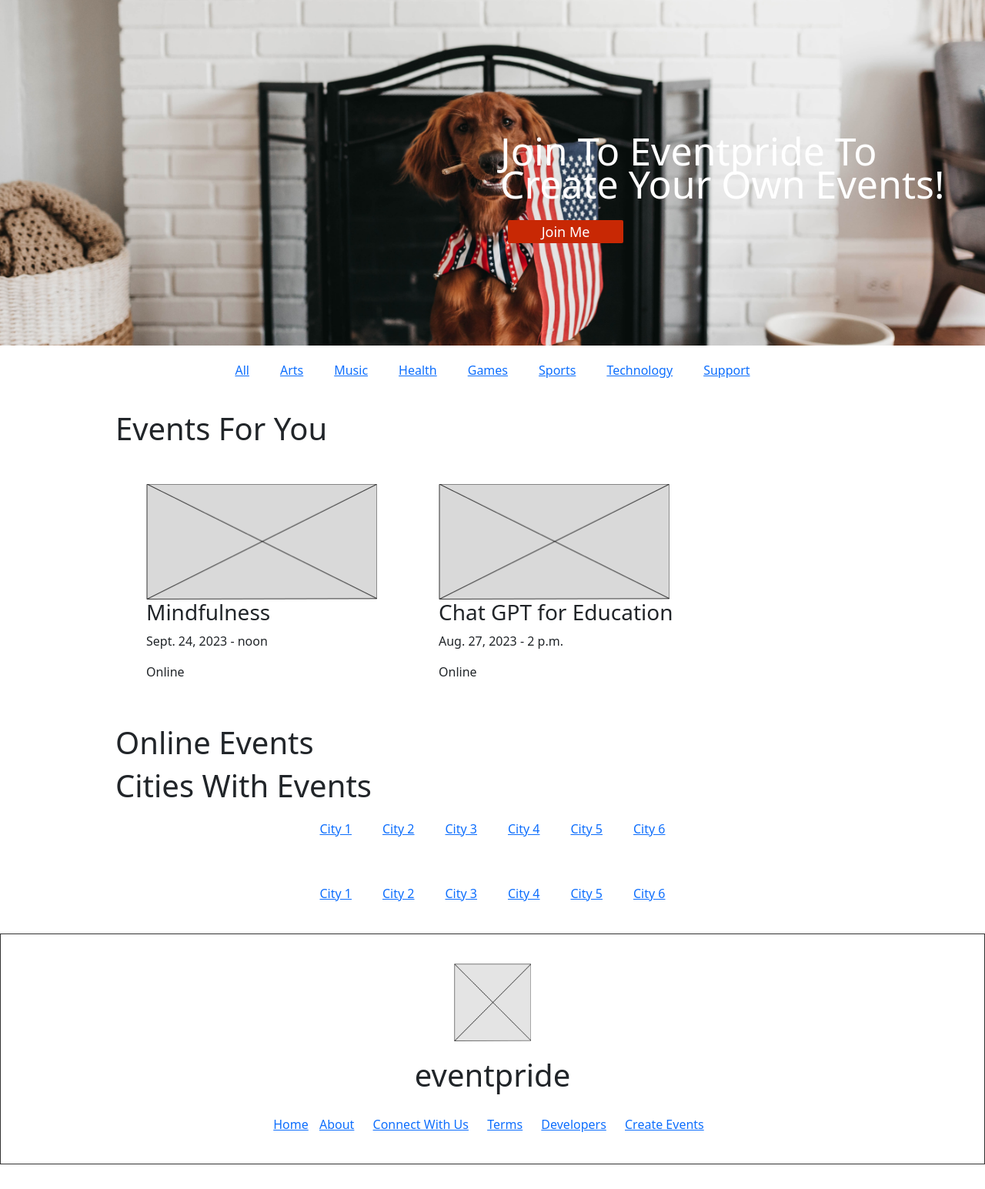
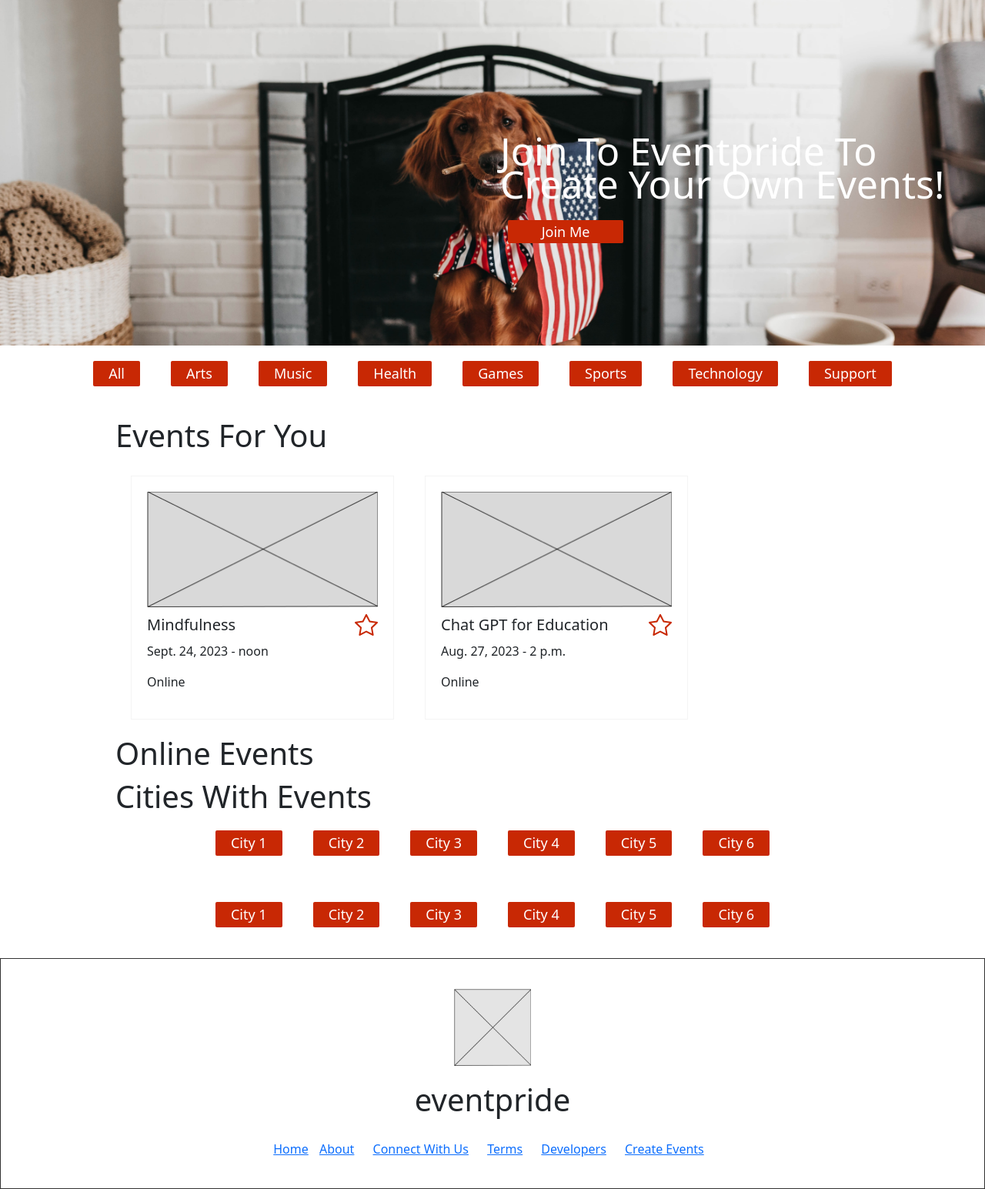
Before and after one commit to mariafernandamurillo/FSDI-120, a Django app: page / in a window 1280 px wide. Shown: the part 41-1586 px from the top of the page at 77% size. Before the commit the page ends 1554 px from the top, so only its background shows below. Run offline with Django 4.2, Linux system fonts and the light colour scheme; data comes from the database, SQL or seed files in the repository; both versions use the stored data as it was after the commit.

Commit message:
First merge

```diff
--- a/events/admin.py
+++ b/events/admin.py
@@ -1,5 +1,6 @@
 from django.contrib import admin
-from .models import Event, Ticket
+from .models import Event, Ticket, Favorite
 
 admin.site.register(Event)
 admin.site.register(Ticket)
+admin.site.register(Favorite)
--- a/events/models.py
+++ b/events/models.py
@@ -12,6 +12,13 @@ CATEGORY_CHOICES = [
     ('Sports', 'Sports'),
     ('Technology', 'Technology'),
     ('Support', 'Support'),
+]
+
+
+STATUS_CHOICES = [
+    ('Published', 'Published'),
+    ('Draft', 'Draft'),
+    ('Archived', 'Archived'),
 ]
 
 MODALITY_CHOICES = [
@@ -45,9 +52,11 @@ class Event(models.Model):
         on_delete=models.CASCADE
     )
     category = models.CharField(max_length=128, choices=CATEGORY_CHOICES, default='Arts')
+    status = models.CharField(max_length=128, choices=STATUS_CHOICES, default='Draft')
     modality = models.CharField(max_length=128, choices=MODALITY_CHOICES, default='Virtual')
     city = models.CharField(max_length=128, choices=CITY_CHOICES, default='San Diego')
     location = PlainLocationField(based_fields=['city'], zoom=7, null=True, blank=True)
+
 
     def __str__(self):
         return self.name
@@ -56,8 +65,14 @@ class Ticket(models.Model):
     join_date = models.DateTimeField(default=timezone.now)
     event = models.ForeignKey(Event, on_delete=models.CASCADE)
 
-    #def __str__(self):
-        #return self.name
+
+class Favorite(models.Model):
+    join_date = models.DateTimeField(default=timezone.now)
+    status = models.BooleanField(null=True, blank=True)
+    event = models.ForeignKey(Event, on_delete=models.CASCADE)
+
+    def get_absolute_url(self):
+        return reverse("favorites_list")
 
 
 #Attributes of Event Model
--- a/events/urls.py
+++ b/events/urls.py
@@ -3,7 +3,13 @@ from events import views
 
 urlpatterns = [
     path("new/", views.EventCreateView.as_view(), name="create"),
-    path("favorites/", views.EventFavoriteView.as_view(), name="favorites"),
+    #path("favorites/", views.EventFavoriteView.as_view(), name="favorites"),
     path("manager/", views.EventManagerView.as_view(), name="manager"),
     path("tickets_list/", views.TicketListView.as_view(), name="tickets_list"),
+    path("<int:pk>/", views.EventDetailView.as_view(), name="event_detail"),
+    path("favorites_list/", views.FavoriteListView.as_view(), name="favorites_list"),
+    path("add_favorite/", views.FavoriteAddView.as_view(), name="add_favorite"),
+    path("probando/", views.SimpleView.as_view(), name="probando"),
+    path('fav/', views.FavoriteView.as_view(), name='fav'),
+    path('error-page/', views.ErrorPageView.as_view(), name='error-page'),  # Add the URL pattern for the error page
 ]
--- a/static/css/base.css
+++ b/static/css/base.css
@@ -50,14 +50,47 @@ h1{
     color: white;
     border-radius: 2px;
     font-size: 18px;
+    text-decoration: none;
 }
 
 .primary-btn:hover{
+    border: 0px;
+    background-color: #961E03;
+    color: white;
+}
+
+.secondary-btn{
+    border: solid 1px #C82804;
+    background-color: #FFFFFF;
+    color: #C82804;
+    width: 150px;
+    height: 30px;
+    margin: 10px;
+    border-radius: 2px;
+    font-size: 18px;
+}
+
+.secondary-btn:hover{
+    border: 0px;
     background-color: #FDAD9B;
     color: #641402;
 }
 
+.primary-a{
+    padding: 3px 20px;
+    border: 0px;
+    background-color: #C82804;
+    color: white;
+    border-radius: 2px;
+    font-size: 18px;
+    text-decoration: none;
+}
 
+.primary-a:hover{
+    border: 0px;
+    background-color: #961E03;
+    color: white;
+}
 
 .content{
     min-height: 700px;
--- a/static/css/event.css
+++ b/static/css/event.css
@@ -1,18 +1,47 @@
-.event-container{
+.event-container {
     margin: 0px 0px 0px 150px;
     display: flex;
 }
 
-.event-card{
-    width:fit-content;
+.event-card {
+    width: fit-content;
     margin: 20px;
     padding: 20px;
+    border: solid 0.1px #F4F4F4;
 }
 
-.img-event-card{
+.img-event-card {
     width: 300px;
     height: 150px;
     object-fit: cover;
     object-position: center 65%;
     border-radius: 1px;
 }
+
+.img-event-card:hover {
+    cursor: pointer;
+}
+
+.event-name {
+    margin: 0px;
+    font-size: 20px;
+    font-weight: 500;
+}
+
+.event-name:hover {
+    cursor: pointer;
+}
+
+.favorite-btn {
+    /*position: relative;
+    top: -20px;*/
+    font-size: 30px;
+    color: #C82804;
+    cursor: pointer;
+}
+
+.wrap-name-favorite{
+    display: flex;
+    align-items: center;
+    justify-content: space-between;
+}
--- /dev/null
+++ b/static/js/event.js
@@ -0,0 +1,17 @@
+var notFavorite = "favorite-btn bi bi-star";
+var favorite = "favorite-btn bi bi-star-fill"
+
+function addFavorite(event) {
+    if (event.target.className == notFavorite) {
+        event.target.className = favorite;
+        window.location.href = `/events/add_favorite/`;
+    } else {
+        event.target.className = notFavorite;
+    }
+}
+
+function displayDetails(id) {
+    //console.log(JSON.stringify(id));
+    window.location.href = `/events/${id}/`;
+    //alert('Container clicked!');
+}
--- a/templates/base.html
+++ b/templates/base.html
@@ -16,7 +16,8 @@
 
     <link href="https://cdn.jsdelivr.net/npm/bootstrap@5.3.0-alpha3/dist/css/bootstrap.min.css" rel="stylesheet"
         integrity="sha384-KK94CHFLLe+nY2dmCWGMq91rCGa5gtU4mk92HdvYe+M/SXH301p5ILy+dN9+nJOZ" crossorigin="anonymous">
-    <title>{% block title %}{% endblock title %}</title>
+        <link rel="stylesheet" href="https://cdn.jsdelivr.net/npm/bootstrap-icons@1.10.5/font/bootstrap-icons.css">
+        <title>{% block title %}{% endblock title %}</title>
 </head>
 
 <body>
@@ -30,11 +31,11 @@
         </div>
 
         <div class="nav-menu">
-            <a class="nav-menu-item" href="{% url 'create' %}">Create Event</a>
+            <a class="nav-menu-item primary-a" href="{% url 'create' %}">Create Event</a>
 
             {% if user.is_authenticated %}
-            <a class="nav-menu-item" href="{% url 'tickets_list' %}">My Tickets</a>
-            <a class="nav-menu-item" href="{% url 'favorites' %}">Favorites</a>
+            <a  class="nav-menu-item primary-a" href="{% url 'tickets_list' %}">My Tickets</a>
+            <a  class="nav-menu-item primary-a" href="{% url 'favorites_list' %}">Favorites</a>
 
             <div class="dropdown">
                 <button class="btn dropdown-toggle" type="button" data-bs-toggle="dropdown" aria-expanded="false">
@@ -43,7 +44,7 @@
                 <ul class="dropdown-menu dropdown-menu-dark">
                     <li><a class="dropdown-item" href="{% url 'manager' %}">Event Manager</a></li>
                     <li><a class="dropdown-item" href="{% url 'tickets_list' %}">Tickets</a></li>
-                    <li><a class="dropdown-item" href="{% url 'favorites' %}">Favorites</a></li>
+                    <li><a class="dropdown-item" href="{% url 'favorites_list' %}">Favorites</a></li>
                     <li>
                         <hr class="dropdown-divider">
                     </li>
@@ -56,8 +57,8 @@
             </div>
 
             {% else %}
-            <a class="nav-menu-item" href="{% url 'signup' %}">Sign Up</a>
-            <a class="nav-menu-item" href="{% url 'login' %}">Log In</a>
+            <a class="nav-menu-item primary-a" href="{% url 'signup' %}">Sign Up</a>
+            <a class="nav-menu-item primary-a" href="{% url 'login' %}">Log In</a>
             {% endif %}
         </div>
     </nav>
@@ -90,6 +91,7 @@
     <script src="https://cdn.jsdelivr.net/npm/bootstrap@5.3.0-alpha3/dist/js/bootstrap.bundle.min.js"
         integrity="sha384-ENjdO4Dr2bkBIFxQpeoTz1HIcje39Wm4jDKdf19U8gI4ddQ3GYNS7NTKfAdVQSZe"
         crossorigin="anonymous"></script>
+    <script src="{% static 'js/event.js' %}"></script>
 </body>
 
 </html>
--- a/templates/pages/home.html
+++ b/templates/pages/home.html
@@ -23,9 +23,9 @@
 
     <div class="events-for-you">
         <nav class="nav-events-for-you">
-            <a href="">All</a>
+            <a  class="primary-a" href="">All</a>
             {% for category in categories_list %}
-            <a href="">{{ category.0 }}</a>
+            <a  class="primary-a" href="">{{ category.0 }}</a>
             {% endfor %}
         </nav>
 
@@ -40,12 +40,19 @@
 
         <div class="event-container">
             {% for event in events_list %}
-                <div class="event-card">
-                    <img class="img-event-card" src="{% static 'img/img_event.jpg' %}" alt="" srcset="">
-                    <h3>{{ event.name }}</h3>
-                    <p>{{ event.date }} - {{ event.start_time }}</p>
-                    <p>{{ event.modality }}</p>
+            <div class="event-card" id="event-card">
+
+                <img class="img-event-card" src="{% static 'img/img_event.jpg' %}" alt="" srcset=""
+                    onclick="displayDetails('{{ event.id }}')">
+
+                <div class="wrap-name-favorite">
+                    <p onclick="displayDetails('{{ event.id }}')" class="event-name">{{ event.name }}</p>
+                    <i onclick="addFavorite(event)" class="favorite-btn bi bi-star"></i>
                 </div>
+
+                <p>{{ event.date }} - {{ event.start_time }}</p>
+                <p>{{ event.modality }}</p>
+            </div>
             {% endfor %}
         </div>
 
@@ -58,21 +65,21 @@
     <div class="events-for-you">
         <h1>Cities With Events</h1>
         <nav class="nav-events-for-you">
-            <a href="">City 1</a>
-            <a href="">City 2</a>
-            <a href="">City 3</a>
-            <a href="">City 4</a>
-            <a href="">City 5</a>
-            <a href="">City 6</a>
+            <a class="primary-a" href="">City 1</a>
+            <a class="primary-a" href="">City 2</a>
+            <a class="primary-a" href="">City 3</a>
+            <a class="primary-a" href="">City 4</a>
+            <a class="primary-a" href="">City 5</a>
+            <a class="primary-a" href="">City 6</a>
         </nav>
 
         <nav class="nav-events-for-you">
-            <a href="">City 1</a>
-            <a href="">City 2</a>
-            <a href="">City 3</a>
-            <a href="">City 4</a>
-            <a href="">City 5</a>
-            <a href="">City 6</a>
+            <a  class="primary-a" href="">City 1</a>
+            <a  class="primary-a" href="">City 2</a>
+            <a  class="primary-a" href="">City 3</a>
+            <a  class="primary-a" href="">City 4</a>
+            <a  class="primary-a" href="">City 5</a>
+            <a  class="primary-a" href="">City 6</a>
         </nav>
     </div>
 
```
Also changed, not shown: events/views.py (+50 -3 lines), templates/404.html (added, +9 -0 lines), templates/events/detail.html (added, +20 -0 lines), templates/events/test.html (added, +19 -0 lines), templates/favorites/add_favorite.html (added, +12 -0 lines), templates/favorites/list.html (added, +31 -0 lines), db.sqlite3, events/migrations/0003_alter_event_location_favorite.py (added), events/migrations/0004_ticket_status.py (added), events/migrations/0005_remove_ticket_status_favorite_status.py (added), events/migrations/0006_event_status.py (added), pages/urls.py (line endings or trailing spaces).
